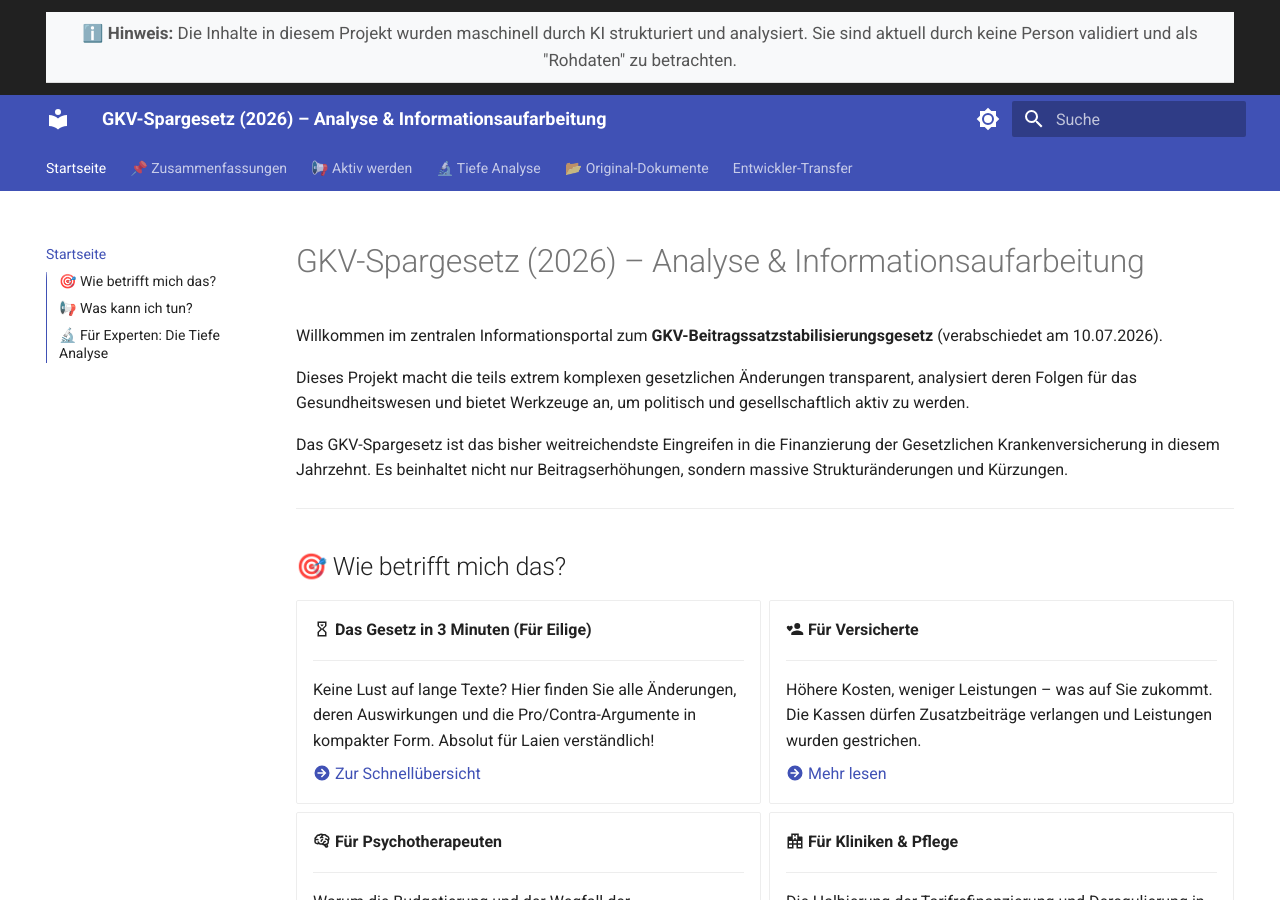
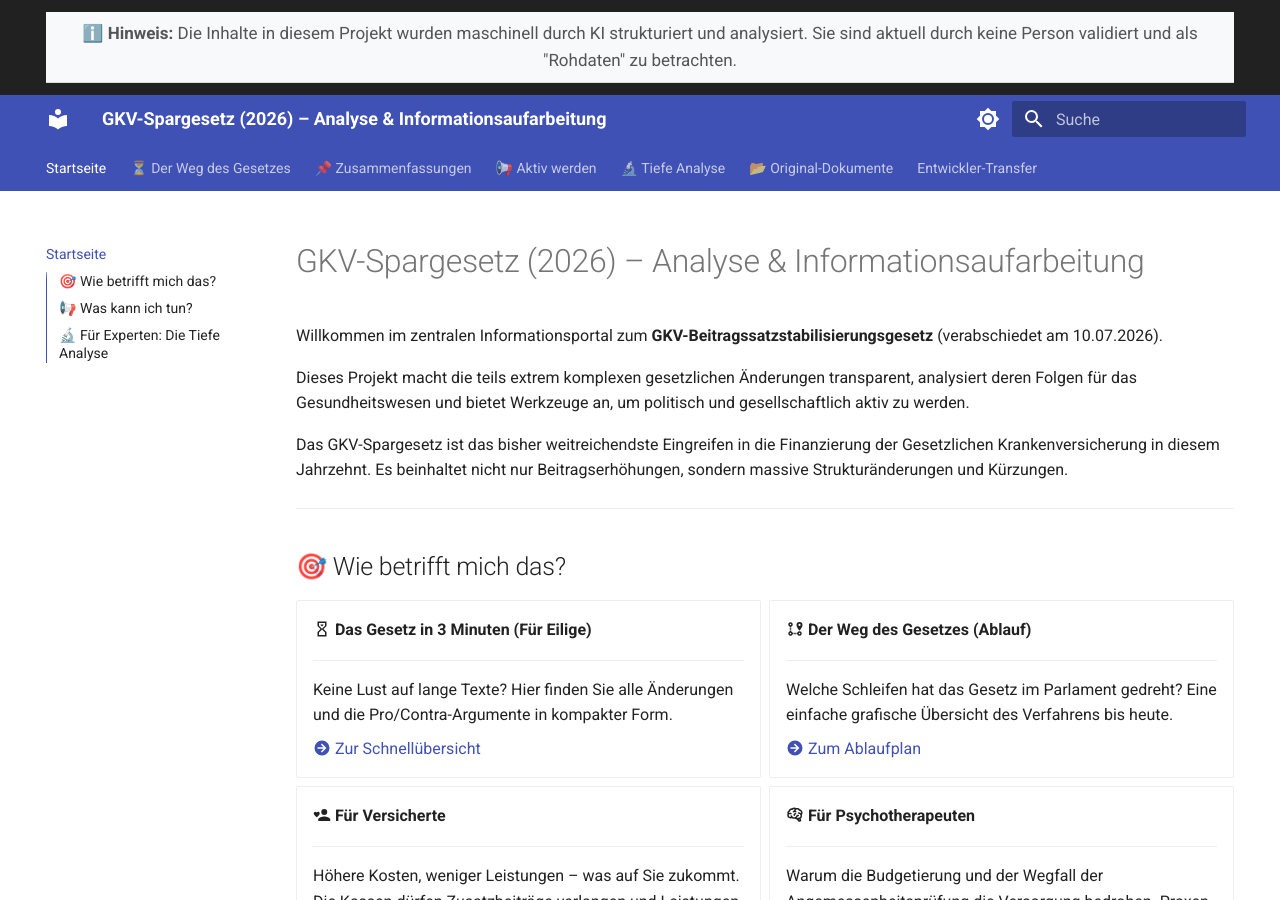
Before and after one commit to admonstrator/gkv-spargesetz, an MkDocs documentation site: the page built from docs/index.md, in a window 1280 px wide and 900 px high. Built offline with MkDocs 1.6.1 and Material for MkDocs 9.7.7, drawn with Linux system fonts in a browser that asks for light colours.

Commit message:
Mermaid Chronologie des Gesetzgebungsverfahrens hinzugefügt

```diff
--- a/docs/index.md
+++ b/docs/index.md
@@ -16,9 +16,17 @@ Das GKV-Spargesetz ist das bisher weitreichendste Eingreifen in die Finanzierung
 
     ---
 
-    Keine Lust auf lange Texte? Hier finden Sie alle Änderungen, deren Auswirkungen und die Pro/Contra-Argumente in kompakter Form. Absolut für Laien verständlich!
+    Keine Lust auf lange Texte? Hier finden Sie alle Änderungen und die Pro/Contra-Argumente in kompakter Form.
 
     [:material-arrow-right-circle: Zur Schnellübersicht](Zusammenfassungen/kompakt.md)
+
+-   :material-map-marker-path: __Der Weg des Gesetzes (Ablauf)__
+
+    ---
+
+    Welche Schleifen hat das Gesetz im Parlament gedreht? Eine einfache grafische Übersicht des Verfahrens bis heute.
+
+    [:material-arrow-right-circle: Zum Ablaufplan](chronologie.md)
 
 -   :material-account-heart: __Für Versicherte__
 
--- a/mkdocs.yml
+++ b/mkdocs.yml
@@ -31,12 +31,18 @@ markdown_extensions:
   - admonition
   - attr_list
   - md_in_html
+  - pymdownx.superfences:
+      custom_fences:
+        - name: mermaid
+          class: mermaid
+          format: !!python/name:pymdownx.superfences.fence_code_format
   - pymdownx.emoji:
       emoji_index: !!python/name:material.extensions.emoji.twemoji
       emoji_generator: !!python/name:material.extensions.emoji.to_svg
 
 nav:
   - Startseite: index.md
+  - ⏳ Der Weg des Gesetzes: chronologie.md
   - 📌 Zusammenfassungen:
     - Kurz & Kompakt (3 Min): Zusammenfassungen/kompakt.md
     - Für Versicherte: Zusammenfassungen/versicherte.md
```
Also changed, not shown: docs/chronologie.md (added, +41 -0 lines).
